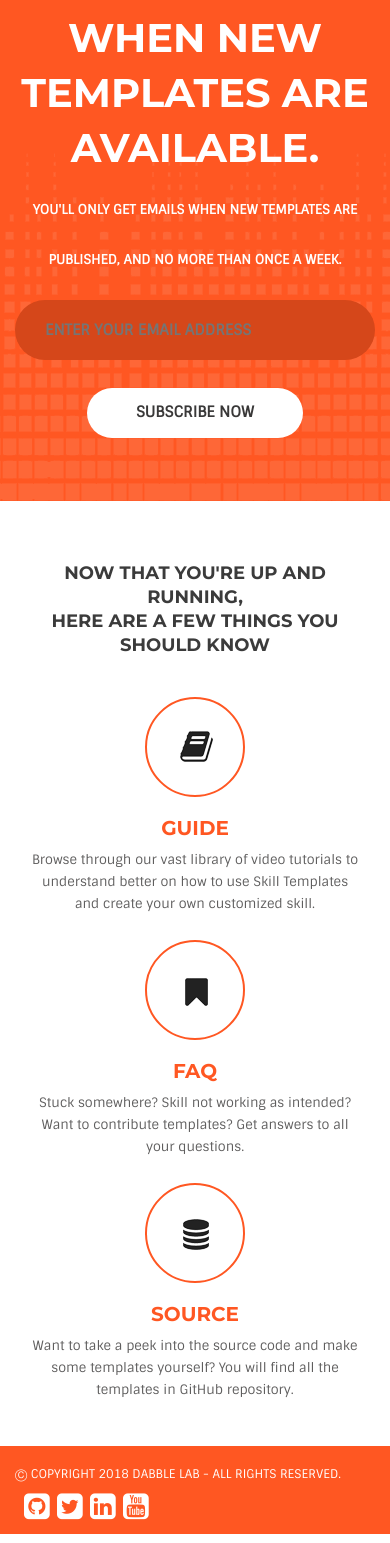
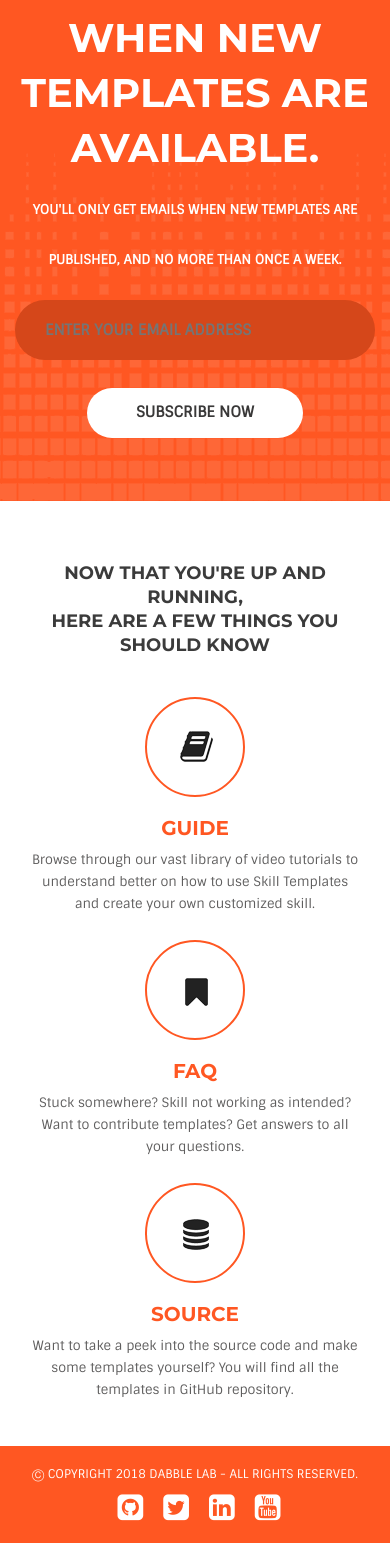
Before and after one commit to skilltemplates/skilltemplates.github.io, a Jekyll site: the page built from index.html, in a window 390 px wide. Shown: the part 4608-6151 px from the top of the page. Built offline with Jekyll 4.4.1, drawn with Linux system fonts in a browser that asks for light colours.

Commit message:
Footer fixed on mobile device

```diff
--- a/_includes/footer.html
+++ b/_includes/footer.html
@@ -15,6 +15,7 @@
             <li><a href="https://www.linkedin.com/company/8762159/" target="_blank"><i class="icon fa fa-linkedin-square"></i></a></li>
             <li><a href="https://www.youtube.com/channel/UCfY-LopSxGekh9LruXLjffg" target="_blank"><i class="fa fa-youtube-square"></i></a></li>
           </ul>
+          <div class="clear"></div>
         </div>
       </div>
     </div>
--- a/css/style.css
+++ b/css/style.css
@@ -867,8 +867,272 @@ input[type="email"] {
 }
 }
 
-@media only screen and (max-width:767px){
+@media screen and (min-width: 320px) and (max-width: 480px){
 
+.animated {
+			/*CSS transitions*/
+			-o-transition-property: none !important;
+			-moz-transition-property: none !important;
+			-ms-transition-property: none !important;
+			-webkit-transition-property: none !important;
+			transition-property: none !important;
+			/*CSS transforms*/
+			-o-transform: none !important;
+			-moz-transform: none !important;
+			-ms-transform: none !important;
+			-webkit-transform: none !important;
+			transform: none !important;
+			/*CSS animations*/
+			-webkit-animation: none !important;
+			-moz-animation: none !important;
+			-o-animation: none !important;
+			-ms-animation: none !important;
+			animation: none !important;
+		}
+
+iframe {
+	width: 100%;
+}
+
+.logo {
+	display: flex;
+}
+
+.logo img{
+	width: 60%;
+}
+
+.p-info-text{
+	margin-left: 0 !important;
+}
+
+.doc-info{
+	width: 100% !important;
+}
+
+.doc-video, .doc-video img{
+	width: 100%;
+}
+
+.faq{
+	width: 100%;
+}
+
+.navbar-toggle.collapsed {
+	margin-right: 0;
+	float: right;
+	margin-top: 4px;
+	padding: 6px;
+}
+
+.navbar-toggle {
+	margin-right: 0;
+	float: right;
+	margin-top: 4px;
+	padding: 6px;
+}
+.cd-search {
+	width: 90%;
+	top: 13%;
+	left: 5%;
+}
+.banner {
+	min-height: auto;
+}
+.banner-text {
+	width: 100%;
+	margin-bottom: 30px;
+	text-align: center;
+	margin-top: 7%;
+}
+.banner-text p {
+	margin: 2em 0;
+}
+.banner-img {
+	width: 100%;
+	position:relative;
+}
+.banner-text h1 {
+	font-size: 34px;
+	padding: 0 10px;
+}
+.about-alexa {
+	padding: 2em 0;
+}
+.about-alexa p {
+	padding-bottom: 5px;
+}
+.about-alexa a {
+	margin-top: 0;
+	margin-bottom: 15px;
+}
+.about-img img{ width:100%;}
+.skill-set-section {
+	padding: 50px 0 20px;
+}
+.skill-set-section p {
+	width: 98%;
+	line-height: 22px;
+	margin-top: 10px;
+}
+.skill-box h1 {
+	margin-bottom: 15px;
+}
+.skill-inner {
+	padding: 20px 0;
+}
+.skill-box {
+	padding: 20px 20px 10px;
+	margin-bottom: 20px;
+}
+.about-alexa h3 {
+	font-size: 24px;
+}
+.complete-solutions h1 {
+	font-size: 30px;
+	line-height: 40px;
+}
+.solution-img {
+	padding-top: 10px;
+}
+.sol-img {
+	float: none;
+	margin: 0 auto;
+	width: 70%;
+}
+.product-info {
+	padding: 50px 0;
+}
+.p-info-img , .p-info-img img, .p-info-text{
+	width: 100%;
+}
+.p-info-text{ text-align:center;}
+.p-info-text h1 {
+	font-size: 36px;
+	width: 100%;
+	line-height: 36px;
+	margin-top: 10px;
+}
+.featured-section {
+	padding-bottom: 30px;
+	padding-top: 0px;
+}
+.featured-section p {
+	margin-bottom: 10px;
+}
+.brand-icon {
+	width: 65%;
+	float: none;
+	margin: 10px auto;
+	border: 1px solid #cccccc;
+	padding: 10px;
+}
+.brand-icon img{ width:100%;}
+.subscribe {
+	padding: 60px 0 40px;
+}
+.subscribe h1 {
+	font-size: 30px;
+	padding: 10px 0;
+}
+.subscribe-form {
+	width: 100%;
+}
+input[type="email"] {
+	height: 60px;
+	border-radius: 35px;
+}
+.submit-btn {
+	position: relative;
+	height: 50px;
+	border-radius: 35px;
+	width: 60%;
+	margin: 5% 20%;
+	right: 0;
+}
+.quality {
+	padding: 60px 0 20px;
+}
+.quality-text p {
+	line-height: 22px;
+}
+.quality h3 {
+	font-size: 18px;
+	line-height: 24px;
+}
+.quality-inner {
+	margin: 40px 0 0;
+}
+.quality-text h4 {
+	margin: 20px 0 10px;
+}
+.quality-box {
+	text-align: center;
+	margin-bottom: 25px;
+	padding: 0;
+}
+.footer {
+	padding: 20px 0;
+}
+.footer-about, .helpful-links, .footer-contact  {
+	width: 100%;
+	padding: 10px;
+}
+.footer-top p {
+	font-size: 12px;
+	line-height: 18px;
+}
+.footer-top h3 {
+	font-size: 28px;
+	margin-bottom: 10px;
+}
+.footer-top li {
+	padding: 0;
+	font-weight: 500;
+	font-size: 12px;
+}
+.footer-top h4 {
+	margin-bottom: 10px;
+}
+.footer-bottom {
+	margin-top: 0;
+	padding: 0;
+	position: relative;
+}
+.footer-bottom ul{
+	float: none;
+	text-align: center;
+}
+.social-icons li{
+	float: none;
+	display: inline;
+	margin: 4px;
+}
+.footer-bottom span{
+	float: none;
+	margin-right: 0;
+}
+.bottom-mid {
+	display: none;
+}
+.bottom-left{
+	float: none;
+	text-align: center;
+}
+.bottom-right {
+	float: none;
+	margin-top: 20px;
+}
+.bottom-left ul {
+	margin-top: 9px;
+}
+.subscribe h2{
+	font-size: 40px !important;
+}
+}
+
+/* Mobile Landscape View */
+@media screen and (min-width: 481px) and (max-width: 767px){
 	.animated {
 				/*CSS transitions*/
 				-o-transition-property: none !important;
@@ -1103,7 +1367,6 @@ input[type="email"] {
 		position: absolute;
 		right: 0;
 		bottom: 20px;
-	display: none;
 	}
 	.bottom-right {
 		float: left;
@@ -1127,6 +1390,82 @@ input[type="email"] {
 	}
 }
 
+/* Tablet View */
+@media screen and (max-width:978px) and (min-width:768px) {
+	.animated {
+				/*CSS transitions*/
+				-o-transition-property: none !important;
+				-moz-transition-property: none !important;
+				-ms-transition-property: none !important;
+				-webkit-transition-property: none !important;
+				transition-property: none !important;
+				/*CSS transforms*/
+				-o-transform: none !important;
+				-moz-transform: none !important;
+				-ms-transform: none !important;
+				-webkit-transform: none !important;
+				transform: none !important;
+				/*CSS animations*/
+				-webkit-animation: none !important;
+				-moz-animation: none !important;
+				-o-animation: none !important;
+				-ms-animation: none !important;
+				animation: none !important;
+			}
+
+.container{
+	width: 100%;
+}
+.navbar-header{
+	width: 45%;
+}
+
+.logo img{
+	width: 55%;
+}
+
+.banner {
+	min-height: auto;
+}
+.banner-text {
+	width: 100%;
+	margin-bottom: 30px;
+	text-align: center;
+	margin-top: 7%;
+}
+.banner-text p {
+	margin: 2em 0;
+}
+.banner-img {
+	width: 100%;
+	position:relative;
+}
+.banner-text h1 {
+	font-size: 34px;
+	padding: 0 10px;
+}
+.banner-img iframe{
+	display: block;
+	margin: 0 auto;
+}
+.skill-box{
+	margin: 20px 0;
+}
+.p-info-text{
+	width: 100%;
+	margin-left: 0;
+}
+.quality-box{
+	margin-bottom: 40px;
+}
+.bottom-mid{
+	display: none;
+}
+.bottom-right{
+	padding: 10px 0;
+}
+}
+
 .doc-box{margin-bottom: 50px;}
 .doc-info{ float: left; width: 45%; margin-right: 60px;}
 .doc-video{float: left; margin-top: 30px;}
```
Also changed, not shown: 9 other files. Lines whose indentation alone changed are shown as unchanged.
